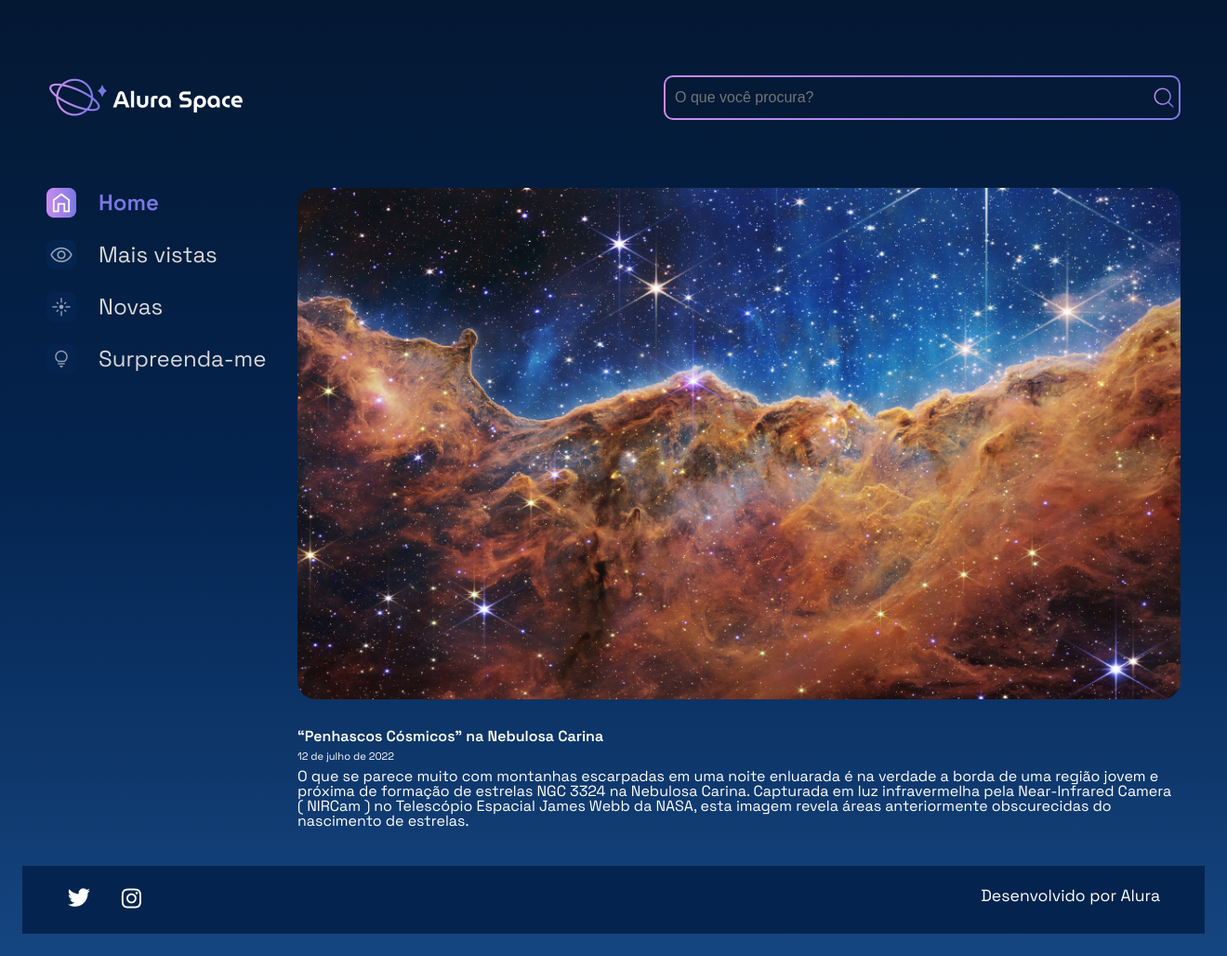
After one commit to CaioIcaro10/Alura_Space, a Django app: page /imagem/ in a window 1320 px wide. The commit adds this page. Shown: the whole page at 93% size. Run offline with Django 4.2, Linux system fonts and the light colour scheme.

Commit message:
atualização final

```diff
--- a/galeria/urls.py
+++ b/galeria/urls.py
@@ -1,6 +1,8 @@
 from django.urls import path
 from galeria.views import index
+from galeria.views import imagem
 
 urlpatterns = [
-    path('', index)
+    path('', index, name='index'),
+    path('imagem/', imagem, name='imagem'),
 ]
--- a/galeria/views.py
+++ b/galeria/views.py
@@ -3,3 +3,6 @@ from django.shortcuts import render
 
 def index(request):
     return render(request, 'galeria/index.html')
+
+def imagem(request):
+    return render(request, 'galeria/imagem.html')
--- /dev/null
+++ b/templates/galeria/base.html
@@ -0,0 +1,27 @@
+{% load static %}
+<!DOCTYPE html>
+<html lang="pt-br">
+
+<head>
+    <meta charset="UTF-8">
+    <meta http-equiv="X-UA-Compatible" content="IE=edge">
+    <meta name="viewport" content="width=device-width, initial-scale=1.0">
+    <title>Alura Space</title>
+    <link rel="preconnect" href="https://fonts.googleapis.com">
+    <link rel="preconnect" href="https://fonts.gstatic.com" crossorigin>
+    <link href="https://fonts.googleapis.com/css2?family=Space+Grotesk:wght@400;500;600&display=swap" rel="stylesheet">
+    <link rel="stylesheet" href="{% static 'styles/style.css' %}">
+
+</head>
+
+<body>
+    <div class="pagina-inicial">
+        <main class="principal">
+            {% include 'galeria/partials/menu.html' %}
+            {% block content %}{% endblock %}
+        </main>
+        {% include 'galeria/partials/footer.html' %}
+    </div>
+</body>
+
+</html>
--- /dev/null
+++ b/templates/galeria/imagem.html
@@ -0,0 +1,22 @@
+{% extends 'galeria/base.html' %}
+{% load static %}
+{% block content %}
+
+            <section class="conteudo">
+                <section class="imagem">
+                    <div class="imagem__conteudo">
+                        <img class="imagem__imagem" src="{% static '/assets/imagens/galeria/carina-nebula.png' %}">
+                        <div class="imagem__info">
+                            <div class="imagem__texto">
+                                <p class="imagem__titulo">“Penhascos Cósmicos” na Nebulosa Carina</p>
+                                <p class="imagem__descricao">12 de julho de 2022</p>
+                                <p class="imagem__texto">O que se parece muito com montanhas escarpadas em uma noite enluarada é na verdade a borda de uma região jovem e próxima de formação de estrelas NGC 3324 na Nebulosa Carina. Capturada em luz infravermelha pela Near-Infrared Camera ( NIRCam ) no Telescópio Espacial James Webb da NASA, esta imagem revela áreas anteriormente obscurecidas do nascimento de estrelas.</p>
+                            </div>
+                        </div>
+                    </div>
+                </section>
+            </section>
+        </main>
+    </div>
+
+{% endblock %}
--- /dev/null
+++ b/templates/galeria/partials/footer.html
@@ -0,0 +1,12 @@
+{% load static %}
+<footer class="rodape">
+    <div class="rodape__icones">
+        <a href="https://twitter.com/AluraOnline" target=”_blank” >
+            <img src="{% static '/assets/ícones/1x/twitter.png' %}" alt="ícone twitter">
+        </a>
+        <a href="https://www.instagram.com/aluraonline/" target=”_blank” >
+            <img src="{% static '/assets/ícones/1x/instagram.png' %}" alt="ícone instagram">
+        </a>
+    </div>
+    <p class="rodape__texto">Desenvolvido por Alura</p>
+</footer>
--- /dev/null
+++ b/templates/galeria/partials/menu.html
@@ -0,0 +1,20 @@
+{% load static %}
+<div class="pagina-inicial">
+    <header class="cabecalho">
+        <img src="{% static '/assets/logo/Logo(2).png' %}" alt="Logo da Alura Space" />
+        <div class="cabecalho__busca">
+            <div class="busca__fundo">
+                <input class="busca__input" type="text" placeholder="O que você procura?">
+                <img class="busca__icone" src="{% static '/assets/ícones/1x/search.png' %}" alt="ícone de search">
+            </div>
+        </div>
+    </header>
+    <main class="principal">
+        <section class="menu-lateral">
+            <nav class="menu-lateral__navegacao">
+                <a href="#"><img src="{% static '/assets/ícones/1x/Home - ativo.png' %}"> Home</a>
+                <a href="#"><img src="{% static '/assets/ícones/1x/Mais vistas - inativo.png' %}"> Mais vistas</a>
+                <a href="#"><img src="{% static '/assets/ícones/1x/Novas - inativo.png' %}"> Novas</a>
+                <a href="#"><img src="{% static '/assets/ícones/1x/Surpreenda-me - inativo.png' %}"> Surpreenda-me</a>
+            </nav>
+        </section>
```
Also changed, not shown: templates/galeria/index.html (+9 -52 lines).
